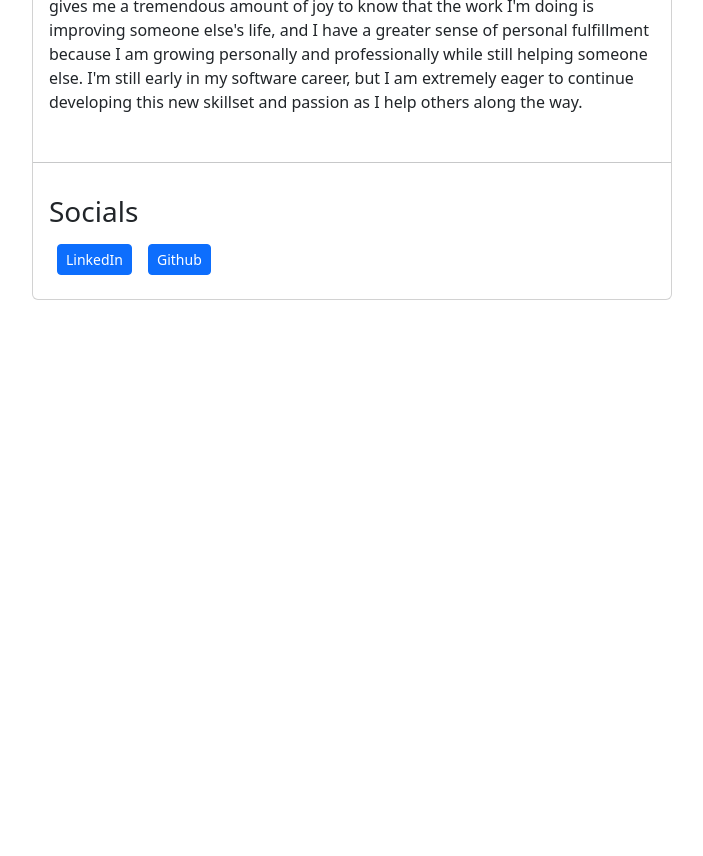
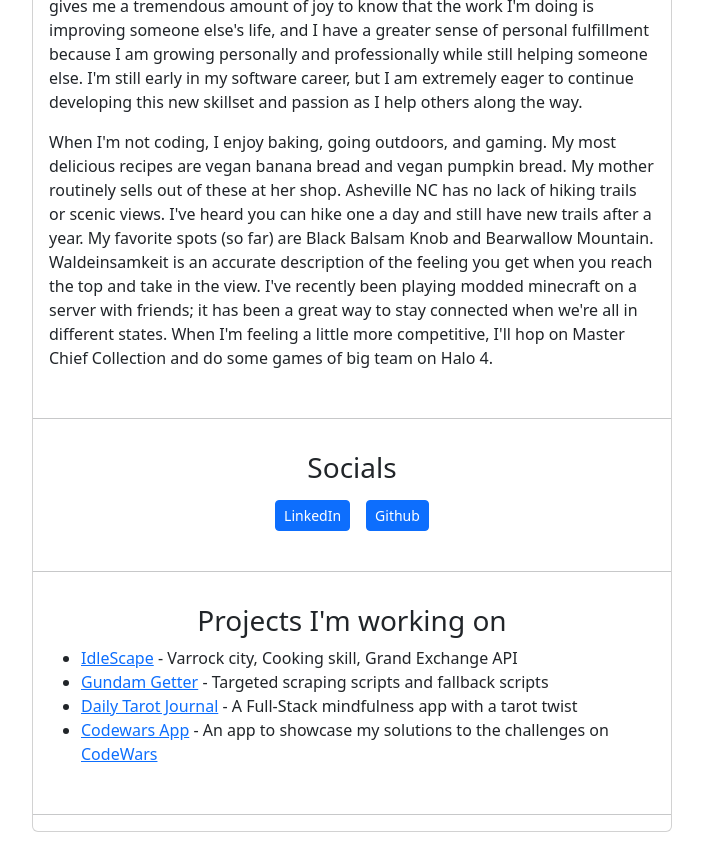
Before and after one commit to emoran0403/Portfolio, a React (Create React App) app: page /#/profile in a window 1280 px wide. Shown: the part 860-1716 px from the top of the page, without its empty margins (288-991 px from the left). Before the commit the page ends 1184 px from the top, so only its background shows below. Built offline with nearby package versions, Linux system fonts and the light colour scheme; sample sign-in values are in the browser's storage.

Commit message:
fixed spacing on main view and each project view, added more text to profile page, added video iframe for gundam getter demo, updated gundam getter details page

```diff
--- a/src/Pages/MainPage.tsx
+++ b/src/Pages/MainPage.tsx
@@ -11,17 +11,33 @@
         <hr style={{ width: "50%", height: "5px", margin: "auto" }}></hr>
         <div className="d-flex flex-wrap justify-content-center">
           {ProjectArray.filter((project) => project.lab === isLab).map((project) => (
-            <div key={`project-${project.title}`} className="card col-6 m-5 ">
+            <div key={`project-${project.title}`} className="card col-8 m-5 ">
               <h3 className="card-title my-2 text-center">{project.title}</h3>
               <hr></hr>
+              {project.title === "Gundam Getter" ? (
+                <iframe
+                  width="1267"
+                  height="750"
+                  src="https://www.youtube.com/embed/prFtAVsyJoE"
+                  title="YouTube video player"
+                  frameBorder="0"
+                  allow="accelerometer; autoplay; clipboard-write; encrypted-media; gyroscope; picture-in-picture"
+                  allowFullScreen
+                ></iframe>
+              ) : (
                 <img
-                src={`${process.env.PUBLIC_URL}/Assets/ProjectCardScreenCaps/${project.title.replace(/\s+/g, "")}.PNG`}
+                  src={`${process.env.PUBLIC_URL}/Assets/ProjectCardScreenCaps/${project.title.replace(
+                    /\s+/g,
+                    ""
+                  )}.PNG`}
                   height={750}
                   width={1500}
                   className="card-img-top"
                   alt={`${project.title}`}
                   title={`${project.title}`}
                 />
+              )}
+
               <hr></hr>
               <div className="card-body">
                 <p className="card-text text-center">{project.details}</p>
@@ -48,10 +64,10 @@
                   >
                     Details
                   </button>
-                  <a className="btn btn-primary" href={project.gitHubURL} target="_blank">
+                  <a className="btn btn-primary" href={project.gitHubURL} rel="noreferrer" target="_blank">
                     Git Hub Repo
                   </a>
-                  <a className="btn btn-primary" href={project.appURL} target="_blank">
+                  <a className="btn btn-primary" href={project.appURL} rel="noreferrer" target="_blank">
                     Project Site
                   </a>
                 </div>
--- a/src/Pages/Profile.tsx
+++ b/src/Pages/Profile.tsx
@@ -14,8 +14,8 @@
         <div className="col-6">
           <div className="card">
             <div className="card-body">
-              <p>profile picture here</p>
-              <h3>About Me</h3>
+              <p>(Profile picture coming soon)</p>
+              <h3 className="text-center">About Me</h3>
               <p>Hello! I'm Eric Moran.</p>
               <p>
                 I started my career in middle school math education to share my joy of math and learning with the next
@@ -42,10 +42,21 @@
                 but I am extremely eager to continue developing this new skillset and passion as I help others along the
                 way.
               </p>
+              <p>
+                When I'm not coding, I enjoy baking, going outdoors, and gaming. My most delicious recipes are vegan
+                banana bread and vegan pumpkin bread. My mother routinely sells out of these at her shop. Asheville NC
+                has no lack of hiking trails or scenic views. I've heard you can hike one a day and still have new
+                trails after a year. My favorite spots (so far) are Black Balsam Knob and Bearwallow Mountain.
+                Waldeinsamkeit is an accurate description of the feeling you get when you reach the top and take in the
+                view. I've recently been playing modded minecraft on a server with friends; it has been a great way to
+                stay connected when we're all in different states. When I'm feeling a little more competitive, I'll hop
+                on Master Chief Collection and do some games of big team on Halo 4.
+              </p>
             </div>
             <hr></hr>
             <div className="card-body">
-              <h3>Socials</h3>
+              <h3 className="text-center">Socials</h3>
+              <div className="d-flex justify-content-center">
                 <a
                   className="btn btn-primary btn-sm m-2"
                   href={"https://www.linkedin.com/in/ejm-dev/"}
@@ -63,13 +74,42 @@
                   Github
                 </a>
               </div>
-            {/* <hr></hr>
+            </div>
+            <hr></hr>
 
             <div className="card-body">
-              <h3>Block 3</h3>
-              <p></p>
+              <h3 className="text-center">Projects I'm working on</h3>
+              <ul>
+                <li>
+                  <a href="https://github.com/emoran0403/Idle-Game" rel="noreferrer" target="_blank">
+                    IdleScape
+                  </a>{" "}
+                  - Varrock city, Cooking skill, Grand Exchange API
+                </li>
+                <li>
+                  <a href="https://github.com/emoran0403/Gundam-Getter" rel="noreferrer" target="_blank">
+                    Gundam Getter
+                  </a>{" "}
+                  - Targeted scraping scripts and fallback scripts
+                </li>
+                <li>
+                  <a href="https://github.com/emoran0403/Daily_Tarot_Picker" rel="noreferrer" target="_blank">
+                    Daily Tarot Journal
+                  </a>{" "}
+                  - A Full-Stack mindfulness app with a tarot twist
+                </li>
+                <li>
+                  <a href="https://github.com/emoran0403/Leet-Code-Examples" rel="noreferrer" target="_blank">
+                    Codewars App
+                  </a>{" "}
+                  - An app to showcase my solutions to the challenges on{" "}
+                  <a href="https://www.codewars.com/" rel="noreferrer" target="_blank">
+                    CodeWars
+                  </a>
+                </li>
+              </ul>
             </div>
-            <hr></hr> */}
+            <hr></hr>
           </div>
         </div>
       </div>
--- a/src/Pages/ProjectPages/BlogsLab.tsx
+++ b/src/Pages/ProjectPages/BlogsLab.tsx
@@ -10,10 +10,10 @@
       <hr style={{ width: "50%", height: "5px", margin: "auto" }}></hr>
       <ProjectLinks appURL={BlogsLabDetails.appURL} gitHubURL={BlogsLabDetails.gitHubURL} />
       <div className="d-flex justify-content-center">
-        <div className="col-6">
+        <div className="col-8">
           <div className="card">
             <div className="card-body">
-              <h3>Overview</h3>
+              <h3 className="text-center">Overview</h3>
               <p>
                 This Full-Stack CRUD application is the last major lab in the course, bringing all the previous learning
                 together in one nice package. Users sign up with an email, and are issued a JSON Web Token for
@@ -29,7 +29,7 @@
             </div>
             <hr></hr>
             <div className="card-body">
-              <h3>Features</h3>
+              <h3 className="text-center">Features</h3>
               <p>
                 Full-Stack CRUD app where users can securely register, view other authors, read, write, edit, and delete
                 blogs.
@@ -40,7 +40,7 @@
             <hr></hr>
 
             <div className="card-body">
-              <h3>Challenges</h3>
+              <h3 className="text-center">Challenges</h3>
               <p>
                 The toughest part of the lab was the size of the project compared to the previous labs. This was the
                 first time there was a large number of components and features - it was not 'complete' when the lab was
@@ -51,7 +51,7 @@
             <hr></hr>
 
             <div className="card-body">
-              <h3>Roadmap</h3>
+              <h3 className="text-center">Roadmap</h3>
               <div>
                 <ul>
                   <li>Allow users to create their own tags</li>
--- a/src/Pages/ProjectPages/GundamGetter.tsx
+++ b/src/Pages/ProjectPages/GundamGetter.tsx
@@ -12,25 +12,30 @@
       <ProjectLinks appURL={GundamGetterDetails.appURL} gitHubURL={GundamGetterDetails.gitHubURL} />
 
       <div className="d-flex justify-content-center">
-        <div className="col-6">
+        <div className="col-8">
           <div className="card">
             <div className="card-body">
-              <h3>Overview</h3>
+              <h3 className="text-center">Overview</h3>
               <p>
                 My friend at Gundam Planet maintains a Google Sheet with 3000+ entries for upcoming model kit release
                 dates for their customers. Updating this list requires checking one of their many distributors' websites
                 for the information. This was done manually, and updating the entire list required around 8 hours of
-                manual data entry.
+                manual data entry. Due to the nature of the industry, these release dates are subject to change multiple
+                times. This state of flux was exacerbated when the pandemic began, leading to situations where by the
+                time the 3000th entry was entered, something would undoubtedly be out of date.
               </p>
               <p>
-                Gundam Getter reads the SKU data from Google Sheets, then the server launches a headless Firefox browser
-                via Selenium to scrape model kit release dates from select websites, then writes that data back to a
-                Google Sheet.
+                Behind the scenes, Gundam Getter reads the SKU data from Google Sheets via the Google Sheets API. Its
+                server then launches a headless (windowless) Firefox browser via Selenium. The browser is configured to
+                not download images or other extraneous items. The configuration and headless browser was chosen for
+                speed and efficiency - each second spent on one SKU is a wasted 50 minutes when considering the
+                performance over the entire sheet. The browser then navigates to specific sites and reads the model kit
+                release dates. After reading the dates, they are then written back to the Google Sheet.
               </p>
             </div>
             <hr></hr>
             <div className="card-body">
-              <h3>Features</h3>
+              <h3 className="text-center">Features</h3>
               <p>
                 Utilizes Google Sheets API to authorize and authenticate read and write requests to the Google Sheet.
               </p>
@@ -43,12 +48,11 @@
             <hr></hr>
 
             <div className="card-body">
-              <h3>Challenges</h3>
+              <h3 className="text-center">Challenges</h3>
               <p>
                 Selenium is a very interesting and exciting tool to work with. My main complaint is that their DOM
                 element selectors aren't exactly 1-to-1 with traditional DOM traversal methods. This required more time
-                for trial and error than if they had simply been able to implement
-                Document.get("ExactlyWhatIAmLookingFor").
+                for trial and error in instructing the browser exactly what I needed it to do on each page.
               </p>
               <p>
                 Google APIs and their documentation was the most challenging part of this project. I felt like I was
@@ -65,14 +69,16 @@
                 machine. Google APIs required a few additional steps the docs didn't really warn about.
               </p>
               <p>
-                In the end I decided to not deploy Gundam Getter, and instead teach my friend how to download the code
-                from github and run the project locally.
+                In the end I decided to not deploy Gundam Getter online. Instead, I created a short list of instructions
+                on how to download Node, and then created a script to install and then run the project locally on their
+                machine. I felt this was the best route, as the intended users are employees at Gundam Planet, and it
+                realistically only needs to be on one machine.
               </p>
             </div>
             <hr></hr>
 
             <div className="card-body">
-              <h3>Roadmap</h3>
+              <h3 className="text-center">Roadmap</h3>
               <div>
                 <ul>
                   <li>Add Selenium sripts for additional websites</li>
--- a/src/Pages/ProjectPages/IdleGame.tsx
+++ b/src/Pages/ProjectPages/IdleGame.tsx
@@ -12,7 +12,7 @@
       <ProjectLinks appURL={IdleGameDetails.appURL} gitHubURL={IdleGameDetails.gitHubURL} />
 
       <div className="d-flex justify-content-center">
-        <div className="col-6">
+        <div className="col-8">
           <div className="card">
             <div className="card-body">
               <h3 className="text-center">Overview</h3>
@@ -70,11 +70,11 @@
             <hr></hr>
 
             <div className="card-body">
-              <h3>Roadmap</h3>
+              <h3 className="text-center">Roadmap</h3>
               <div>
                 <p>
                   View the roadmap for Idlescape on{" "}
-                  <a href={"https://github.com/emoran0403/Idle-Game#roadmap"} target="_blank">
+                  <a href={"https://github.com/emoran0403/Idle-Game#roadmap"} rel="noreferrer" target="_blank">
                     Github
                   </a>
                 </p>
--- a/src/Pages/ProjectPages/JustMyType.tsx
+++ b/src/Pages/ProjectPages/JustMyType.tsx
@@ -12,10 +12,10 @@
       <ProjectLinks appURL={JustMyTypeDetails.appURL} gitHubURL={JustMyTypeDetails.gitHubURL} />
 
       <div className="d-flex justify-content-center">
-        <div className="col-6">
+        <div className="col-8">
           <div className="card">
             <div className="card-body">
-              <h3>Overview</h3>
+              <h3 className="text-center">Overview</h3>
               <p>
                 Just My Type is a typing game built entirely with HTML, CSS, and JS. The player types the sentences
                 shown on the screen, restarting the sentence if they make a mistake. The game also times the player and
@@ -24,7 +24,7 @@
             </div>
             <hr></hr>
             <div className="card-body">
-              <h3>Features</h3>
+              <h3 className="text-center">Features</h3>
               <p>
                 On-screen keyboard, highlighting buttons as they are pressed, and swapping to an uppercase keyboard when
                 the shift button is held.
@@ -34,7 +34,7 @@
             <hr></hr>
 
             <div className="card-body">
-              <h3>Challenges</h3>
+              <h3 className="text-center">Challenges</h3>
               <p>
                 There was a lot of conditional logic behind the scenes. Every key press had to be evaluated as it could
                 have been the wrong key, the end of a particular word, or the end of the sentence, and each of those
@@ -46,7 +46,7 @@
             <hr></hr>
 
             <div className="card-body">
-              <h3>Roadmap</h3>
+              <h3 className="text-center">Roadmap</h3>
               <div>
                 <ul>
                   <li>Connect to a database to track player high scores</li>
--- a/src/Pages/ProjectPages/StudioGhibli.tsx
+++ b/src/Pages/ProjectPages/StudioGhibli.tsx
@@ -12,10 +12,10 @@
       <ProjectLinks appURL={StudioGhibliDetails.appURL} gitHubURL={StudioGhibliDetails.gitHubURL} />
 
       <div className="d-flex justify-content-center">
-        <div className="col-6">
+        <div className="col-8">
           <div className="card">
             <div className="card-body">
-              <h3>Overview</h3>
+              <h3 className="text-center">Overview</h3>
               <p>
                 This was one of the first labs assigned after being introduced to React, and focused on fetching data
                 from an external API. Landing on the home page triggers a fetch to the people, films, and locations
@@ -25,11 +25,11 @@
             </div>
             <hr></hr>
             <div className="card-body">
-              <h3>Features</h3>
+              <h3 className="text-center">Features</h3>
               <p>
                 Fetches data from the{" "}
                 <span>
-                  <a target="_blank" href="https://ghibliapi.herokuapp.com/#">
+                  <a rel="noreferrer" target="_blank" href="https://ghibliapi.herokuapp.com/#">
                     Studio Ghibli API
                   </a>
                 </span>{" "}
@@ -39,7 +39,7 @@
               <p>
                 This lab is built with{" "}
                 <span>
-                  <a target="_blank" href="https://create-react-app.dev/">
+                  <a rel="noreferrer" target="_blank" href="https://create-react-app.dev/">
                     create-react-app
                   </a>
                 </span>{" "}
@@ -49,7 +49,7 @@
             <hr></hr>
 
             <div className="card-body">
-              <h3>Challenges</h3>
+              <h3 className="text-center">Challenges</h3>
               <p>
                 The most challenging part of this lab was creating the relationships between the data given by the API
                 endpoints. For example, the data for a particular film only lists character endpoints, not the specific
@@ -62,7 +62,7 @@
             <hr></hr>
 
             <div className="card-body">
-              <h3>Roadmap</h3>
+              <h3 className="text-center">Roadmap</h3>
               <div>
                 <ul>
                   <li>Add remaining endpoints for species and vehicles</li>
--- a/src/Pages/ProjectPages/TicTacToe.tsx
+++ b/src/Pages/ProjectPages/TicTacToe.tsx
@@ -12,10 +12,10 @@
       <ProjectLinks appURL={TicTacToeDetails.appURL} gitHubURL={TicTacToeDetails.gitHubURL} />
 
       <div className="d-flex justify-content-center">
-        <div className="col-6">
+        <div className="col-8">
           <div className="card">
             <div className="card-body">
-              <h3>Overview</h3>
+              <h3 className="text-center">Overview</h3>
               <p>
                 Your basic Tic Tac Toe, Noughts and Crosses, or X's and O's game. Clicking in a square places the symbol
                 for the current player. Every turn the game checks for a winner, or when the board is full, displays
@@ -24,14 +24,14 @@
             </div>
             <hr></hr>
             <div className="card-body">
-              <h3>Features</h3>
+              <h3 className="text-center">Features</h3>
               <p>1 function checks the entire board for a winning condition after every turn.</p>
               <p>The game resets the board after a win or draw.</p>
             </div>
             <hr></hr>
 
             <div className="card-body">
-              <h3>Challenges</h3>
+              <h3 className="text-center">Challenges</h3>
               <p>
                 This was one of the first labs in the course that brought together the concepts taught in the HTML, CSS,
                 and JS sections, with a healthy dose of "If you don't know it, google it". One of the small things not
@@ -43,7 +43,7 @@
             <hr></hr>
 
             <div className="card-body">
-              <h3>Roadmap</h3>
+              <h3 className="text-center">Roadmap</h3>
               <div>
                 <ul>
                   <li>Enable the game to track wins for local multiplayer</li>
```
Lines whose indentation alone changed are shown as unchanged.
